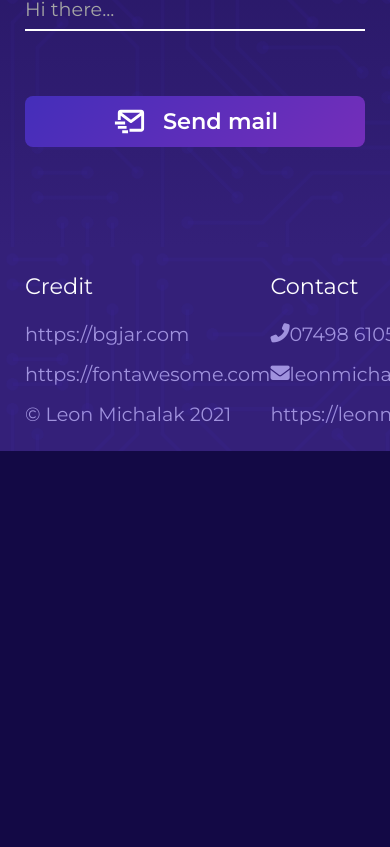
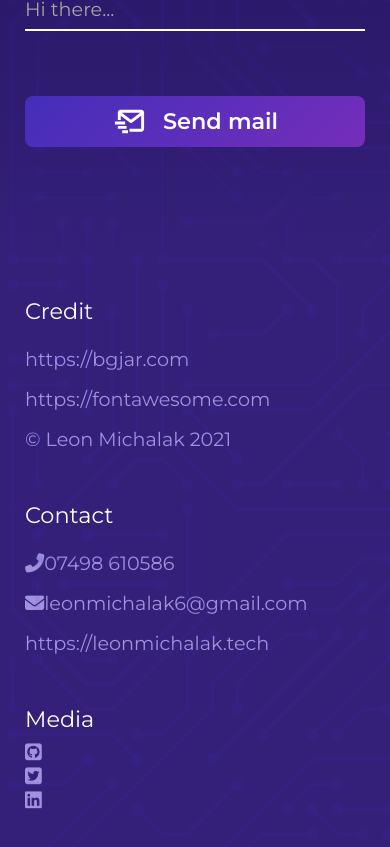
Before and after one commit to NinjaInShade/portfolio, a React (Create React App) app: page / in a window 390 px wide. Shown: the part 4993-5840 px from the top of the page. Before the commit the page ends 5444 px from the top, so only its background shows below. Built offline with nearby package versions, Linux system fonts and the light colour scheme; some icons are missing.

Commit message:
Flex-wrap makes it responsive by default, needs tweaking thouh

```diff
--- a/src/components/UI/Footer/Footer.css
+++ b/src/components/UI/Footer/Footer.css
@@ -11,6 +11,7 @@ footer .container {
   justify-content: space-between;
   align-items: stretch;
   z-index: 5;
+  flex-wrap: wrap;
 }
 
 footer .bg {
@@ -65,6 +66,7 @@ footer .media {
   flex-direction: column;
   justify-content: space-between;
   align-items: flex-start;
+  padding: 25px 0;
 }
 
 footer .media .flex {
```
